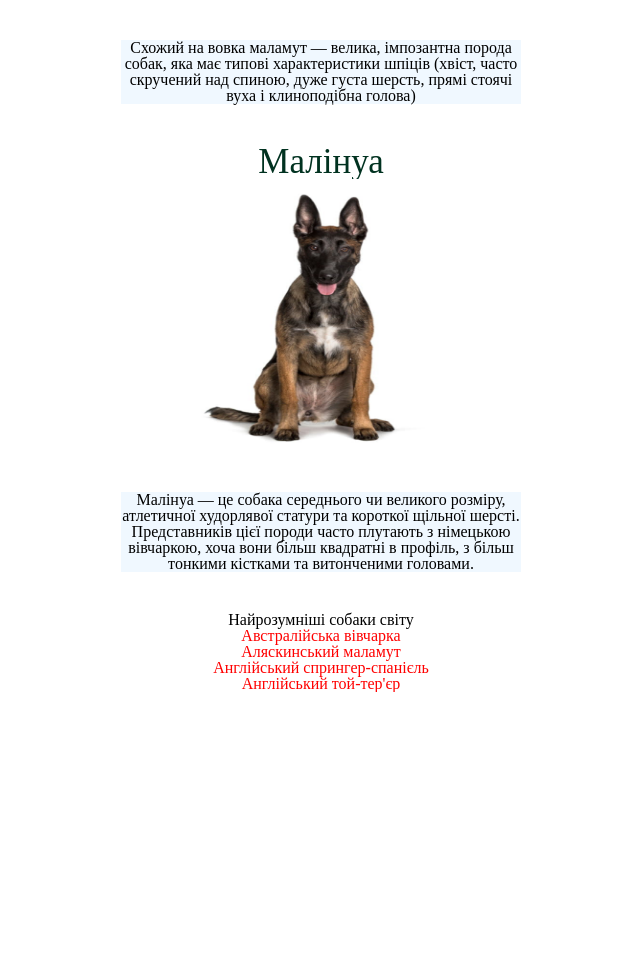
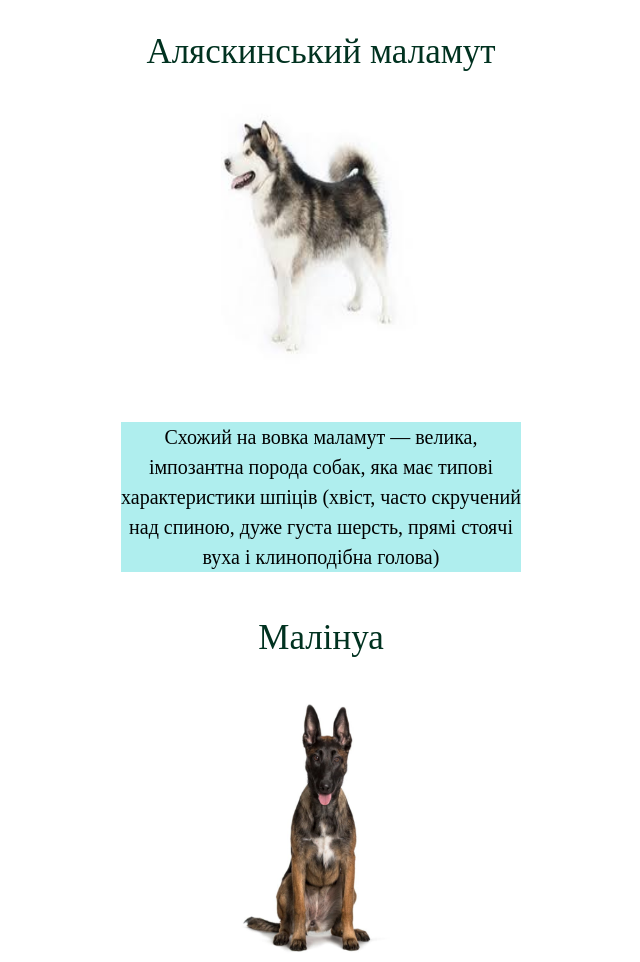
Before and after one commit to DariaHoroshko1608/home_work_5, a plain HTML site: page index.html in a window 1280 px wide. Shown: the part 1410-2372 px from the top of the page, without its empty margins (319-959 px from the left). Before the commit the page ends 2102 px from the top, so only its background shows below. Drawn offline with Linux system fonts and the light colour scheme.

Commit message:
new style

```diff
--- a/index.html
+++ b/index.html
@@ -7,52 +7,50 @@
 </head>
 <body>
     <div class="container">
-        <a style="font-size: 40px; font-weight: 700; margin-top: 200px;" href="flowers/index.html">Ось тут про квіти України
-
+        <a href="flowers/index.html">Ось тут про квіти України
         </a>
         <div>
-            <h1 class="container__title" style="font-weight: 700; font-size: 50px; color: #013220;">
+            <h1 class="container__title">
             Породи собак
-        </h1>
-        <div>
-            <h2 style="font-size: 35px; color: #013220;">
+            </h1>
+            <div>
+            <h2 class="main__title">
                 Німецька вівчарка
             </h2>
-            <img src="img/royal_canin_nmetska_vvcharka_starshe_15_msyatsv_3_kg-47027994526757.jpg" alt="nimetska_ovcharka" width="200px" height="270px">
-
-            <p style="background-color: #f0f8ff; margin: 40px auto; width: 400px">
+            <img class="img__dog" src="img/royal_canin_nmetska_vvcharka_starshe_15_msyatsv_3_kg-47027994526757.jpg" alt="nimetska_ovcharka">
+            <p class="p__dog">
                 Німецькі вівчарки — одна з найбільш популярних порід у світі. Зовнішність цього собаки видає мускулистого, пильного, благородного і стриманого захисника. Це спритні собаки, з гарними пропорціями, які рухаються з гордістю.
             </p>
         </div>
         <div >
-            <h2 style="font-size: 35px; color: #013220;margin-top: 40px;">
+            <h2 class="main__title">
                 Англійський бульдог
             </h2>
-            <img src="img/buldog.jpg" alt="buldog" width="250px" height="300" >
-            <p style="background-color: #f0f8ff; margin: 40px auto; width: 400px">
+            <img class="img__dog" src="img/buldog.jpg" alt="buldog">
+            <p class="p__dog">
                 Англійський бульдог має коротке, міцне тіло і досить пухку шкіру, особливо на голові, шиї та плечах. Ще однією відмінною рисою є великий череп. Бульдог може бути тигровим, рудим, палевим або білим з будь-яким із зазначених вище кольорів. Дорослий бульдог досягає висоти 31-36 см і важить 23-25 кг.
             </p>
         </div>
         <div>
-            <h2 style="font-size: 35px; color: #013220; margin-top: 40px;">
+            <h2 class="main__title">
                 Аляскинський маламут
             </h2>
-            <img src="img/malamut.jpg" alt="malamut" width="300px" height="300px">
-            <p style="background-color: #f0f8ff;margin: 40px auto; width: 400px">
+            <img class="img__dog" src="img/malamut.jpg" alt="malamut">
+            <p class="p__dog">
                 Схожий на вовка маламут — велика, імпозантна порода собак, яка має типові характеристики шпіців (хвіст, часто скручений над спиною, дуже густа шерсть, прямі стоячі вуха і клиноподібна голова)
             </p>
         </div>
         <div>
-            <h2 style="font-size: 35px; color: #013220; margin-top: 40px;">
+            <h2 class="main__title">
                 Малінуа
             </h2>
-            <img src="img/malinua.jpg" alt="malinua" width="300" height="270" >
-            <p style="background-color: #f0f8ff; margin: 40px auto;width: 400px;">
+            <img class="img__dog" src="img/malinua.jpg" alt="malinua">
+            <p class="p__dog">
                 Малінуа — це собака середнього чи великого розміру, атлетичної худорлявої статури та короткої щільної шерсті. Представників цієї породи часто плутають з німецькою вівчаркою, хоча вони більш квадратні в профіль, з більш тонкими кістками та витонченими головами.
             </p>
         </div>
         <div class="top__dog">
-            <h2>Найрозумніші собаки світу</h2>
+            <h2 class="main__title">Найрозумніші собаки світу:</h2>
             <ul>
                 <li>Австралійська вівчарка</li>
                 <li>Аляскинський маламут</li>
--- a/style/style.css
+++ b/style/style.css
@@ -2,8 +2,8 @@
     box-sizing: border-box;
 }
 /* http://meyerweb.com/eric/tools/css/reset/
-   v2.0 | 20110126
-   License: none (public domain)
+v2.0 | 20110126
+License: none (public domain)
 */
 
 html, body, div, span, applet, object, iframe,
@@ -32,7 +32,7 @@ footer, header, hgroup, menu, nav, section {
 	display: block;
 }
 body {
-	line-height: 1;
+	line-height: 1.5;
 }
 ol, ul {
 	list-style: none;
@@ -49,23 +49,56 @@ table {
 	border-collapse: collapse;
 	border-spacing: 0;
 }
+
+/* Починаються мої стилі */
+a {
+	font-size: 40px;
+	font-weight: 700;
+}
+ul{
+	font-size: 30px;
+	margin-bottom: 25px;
+	font-weight: 500;
+}
+p{
+	width: 400px;
+	margin: 40px auto;
+}
+/* Вкладеність */
+div ul > li{
+    color: 	#800080;
+}
+.top__dog ul > li{
+    color: 	#8B0000;
+}
 .container{
     text-align: center;
     width: 1200px;
     margin: 0 auto;
+	font-size: 20px;
 }
 .container__title{
     font-weight: 700;
     font-size: 50px;
     color: #013220;
 }
+.main__title{
+	font-size: 35px;
+	color: #013220;
+	margin-top: 40px;
+	margin-bottom: 25px;
+}
 .img__flowers{
     width: 400px;
     height: 270px;
 }
-div ul > li{
-    color: blue;
+.img__dog{
+	width: 200px;
+	height: 270px;
 }
-.top__dog ul > li{
-    color: red;
+.p__dog{
+	background-color: #AFEEEE;
 }
+.p__flowers{
+	background-color: 	#98FB98;
+}
```
Also changed, not shown: flowers/index.html (+7 -7 lines).
